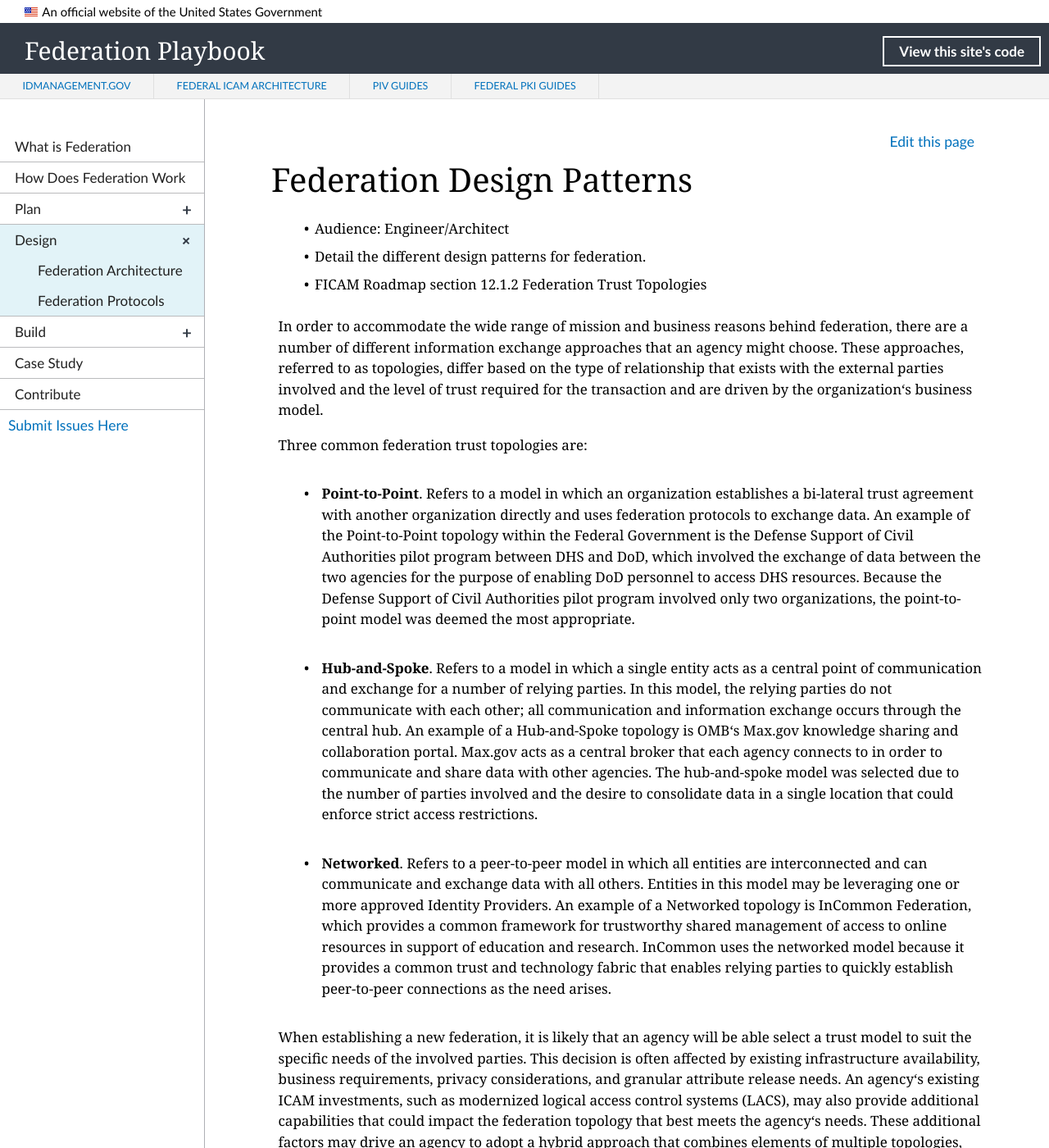
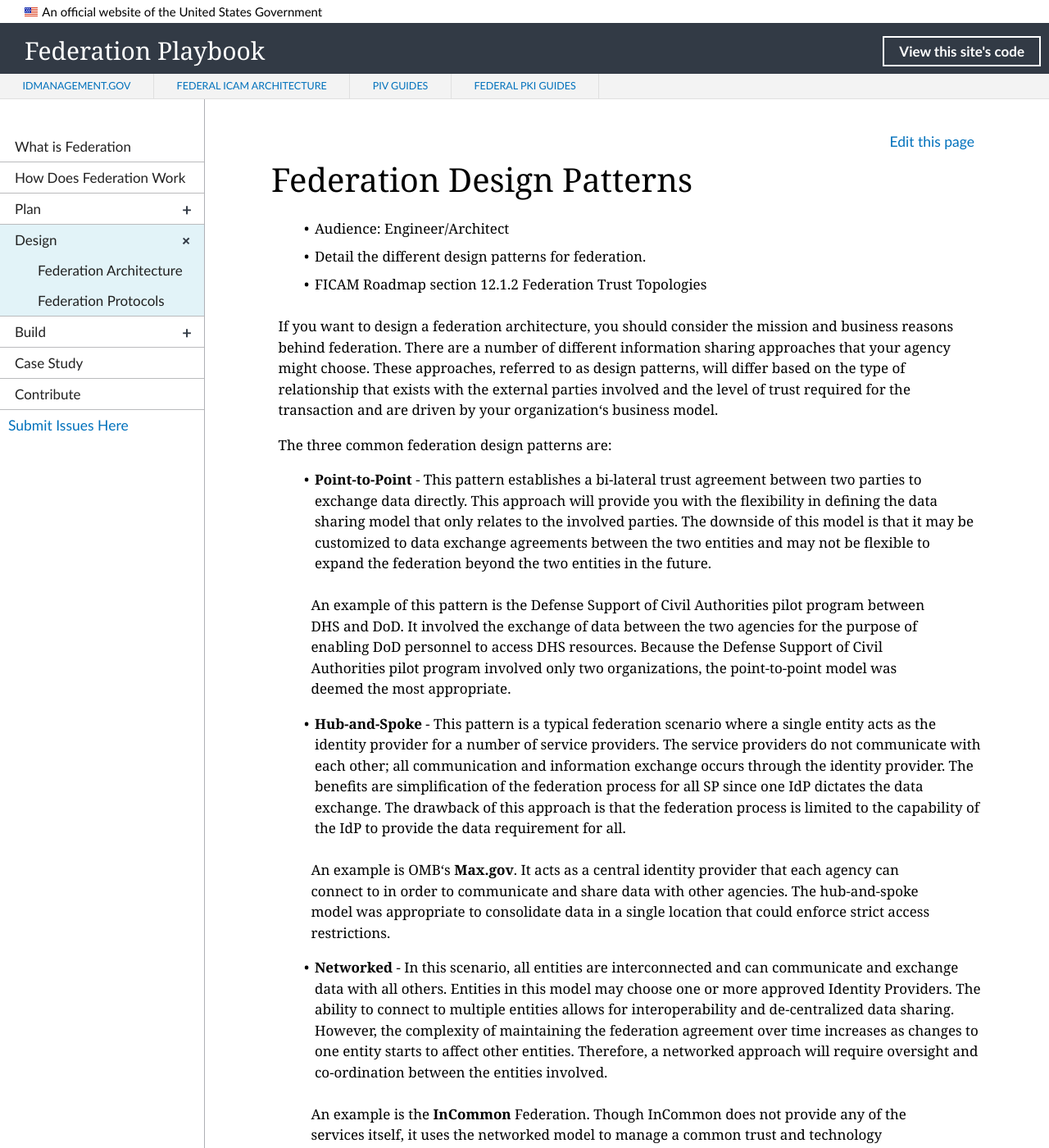
Before and after one commit to GSA/ficam-federation, a Jekyll site: the page built from _design/00_index.md, in a window 1280 px wide and 1400 px high. Shown: the whole window at 82% size. Built offline with Jekyll 4.4.1, drawn with Linux system fonts in a browser that asks for light colours; nearby versions of some CDN libraries; library files that are not in the unit come from our copies; some of the changed text lies outside the part shown.

Commit message:
Updated content

```diff
--- a/_design/00_index.md
+++ b/_design/00_index.md
@@ -10,52 +10,63 @@ pubDate:
 - Detail the different design patterns for federation.
 - FICAM Roadmap section 12.1.2 Federation Trust Topologies
 
-In order to accommodate the wide range of mission and business reasons behind federation, there
-are a number of different information exchange approaches that an agency might choose. These
-approaches, referred to as topologies, differ based on the type of relationship that exists with the
-external parties involved and the level of trust required for the transaction and are driven by the
+If you want to design a federation architecture, you should consider the mission and business reasons behind federation.
+There are a number of different information sharing approaches that your agency might choose. These
+approaches, referred to as design patterns, will differ based on the type of relationship that exists with the
+external parties involved and the level of trust required for the transaction and are driven by your
 organization‘s business model.
 
-Three common federation trust topologies are:
+The three common federation design patterns are:
 
-- **Point-to-Point**. Refers to a model in which an organization establishes a bi-lateral trust
-agreement with another organization directly and uses federation protocols to exchange
-data. An example of the Point-to-Point topology within the Federal Government is the
-Defense Support of Civil Authorities pilot program between DHS and DoD, which
-involved the exchange of data between the two agencies for the purpose of enabling DoD
+- **Point-to-Point** - This pattern establishes a bi-lateral trust
+agreement between two parties to exchange data directly. This approach will provide you with
+the flexibility in defining the data sharing model that only relates to the involved parties.
+The downside of this model is that it may be customized to data exchange agreements between the two entities
+and may not be flexible to expand the federation beyond the two entities in the future.
+
+> An example of this pattern is the Defense Support of Civil Authorities pilot program between DHS and DoD.
+It involved the exchange of data between the two agencies for the purpose of enabling DoD
 personnel to access DHS resources. Because the Defense Support of Civil Authorities
 pilot program involved only two organizations, the point-to-point model was deemed the
 most appropriate.
 
-- **Hub-and-Spoke**. Refers to a model in which a single entity acts as a central point of
-communication and exchange for a number of relying parties. In this model, the relying
-parties do not communicate with each other; all communication and information
-exchange occurs through the central hub. An example of a Hub-and-Spoke topology is
-OMB‘s Max.gov knowledge sharing and collaboration portal. Max.gov acts as a central
-broker that each agency connects to in order to communicate and share data with other
-agencies. The hub-and-spoke model was selected due to the number of parties involved
-and the desire to consolidate data in a single location that could enforce strict access
-restrictions.
+- **Hub-and-Spoke** - This pattern is a typical federation scenario where a single entity acts
+as the identity provider for a number of service providers. The service providers do not communicate
+with each other; all communication and information exchange occurs through the identity provider.
+The benefits are simplification of the federation process for all SP since one IdP dictates the data
+exchange. The drawback of this approach is that the federation process is limited to the capability
+of the IdP to provide the data requirement for all.
 
-- **Networked**. Refers to a peer-to-peer model in which all entities are interconnected and
-can communicate and exchange data with all others. Entities in this model may be
-leveraging one or more approved Identity Providers. An example of a Networked
-topology is InCommon Federation, which provides a common framework for trustworthy
-shared management of access to online resources in support of education and research.
-InCommon uses the networked model because it provides a common trust and technology
-fabric that enables relying parties to quickly establish peer-to-peer connections as the
-need arises.
+> An example is OMB‘s **Max.gov**. It acts as a central identity provider that each agency can connect
+to in order to communicate and share data with other agencies. The hub-and-spoke model was
+appropriate to consolidate data in a single location that could enforce strict access restrictions.
 
-When establishing a new federation, it is likely that an agency will be able select a trust model to
+- **Networked** - In this scenario, all entities are interconnected and
+can communicate and exchange data with all others. Entities in this model may choose
+one or more approved Identity Providers. The ability to connect to multiple entities allows for
+interoperability and de-centralized data sharing. However, the complexity of maintaining the federation
+agreement over time increases as changes to one entity starts to affect other entities. Therefore, a
+networked approach will require oversight and co-ordination between the entities involved.
+
+> An example is the **InCommon** Federation. Though InCommon does not provide
+any of the services itself, it uses the networked model to manage a common trust and technology framework
+that enables Service Providers to quickly establish peer-to-peer connections to any of the Identity
+Providers in research and higher education.
+
+When establishing a new federation, it is likely that your agency will be able select a trust model to
 suit the specific needs of the involved parties. This decision is often affected by existing
 infrastructure availability, business requirements, privacy considerations, and granular attribute
-release needs. An agency‘s existing ICAM investments, such as modernized logical access
+release needs.
+
+Your agency‘s existing ICAM investments, such as modernized logical access
 control systems (LACS), may also provide additional capabilities that could impact the
 federation topology that best meets the agency‘s needs. These additional factors may drive an
 agency to adopt a hybrid approach that combines elements of multiple topologies, resulting in a
-model that closely represents the agency‘s needs. Regardless of the federation trust topology
-selected, there are a number of resources that have been established within the Federal
-Government to provide agencies with a foundational level of trust. When entering into an
-established federation; however, it is likely that the existing federation members have already
-chosen a trust topology. Therefore it is important than an agency examine the factors previously
-discussed to select a federation that most closely meets its needs.
+model that closely represents the agency‘s needs.
+
+Regardless of the federation trust topology selected, there are a number of resources that have
+been established within the Federal Government to provide agencies with a foundational level of
+trust. When entering into an established federation; however, it is likely that the existing
+federation members have already chosen a trust topology. Therefore it is important than an
+agency examine the factors previously discussed to select a federation that most closely meets
+its needs.
```
